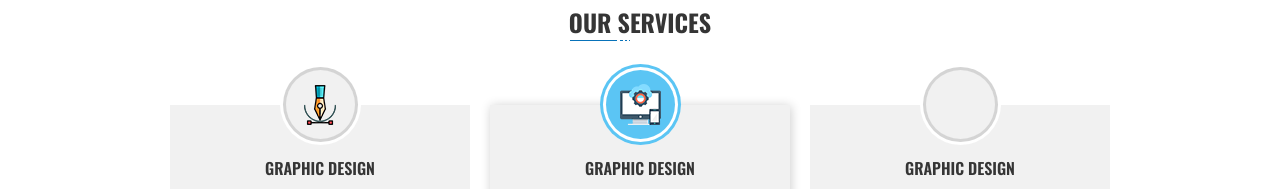
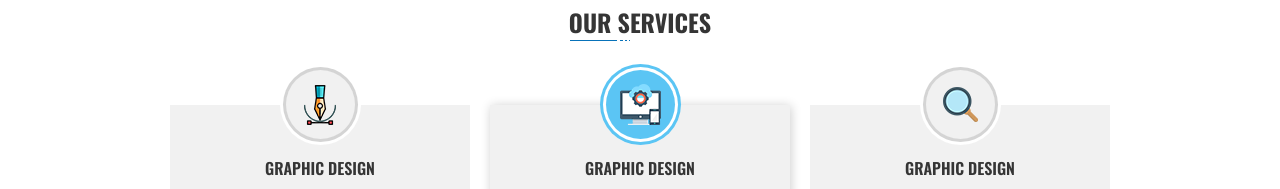
Before and after one commit to Aongkon/web.protfolio, a plain HTML site: page website.html in a window 1280 px wide. Shown: the part 948-1137 px from the top of the page. Drawn offline with nearby package versions, Linux system fonts and the light colour scheme.

Commit message:
first commit

```diff
--- a/website.html
+++ b/website.html
@@ -106,7 +106,7 @@
                     <div class="circle">
                         <div class="right-circle-first"></div>
                         <div class="right-circle-second">
-                            <img src="image/icon-w-3.pnggit" alt="">
+                            <img src="image/icon-w-3.png" alt="">
                         </div>
                         <div class="right-circle-third"></div>
                     </div>
```
